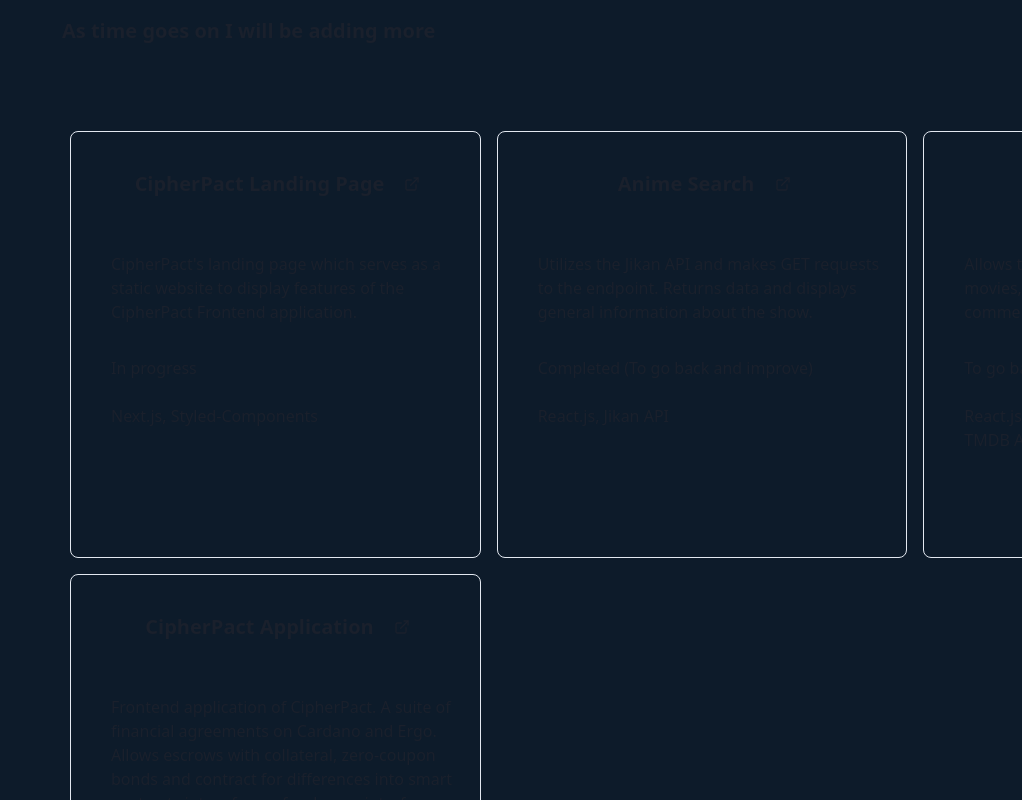
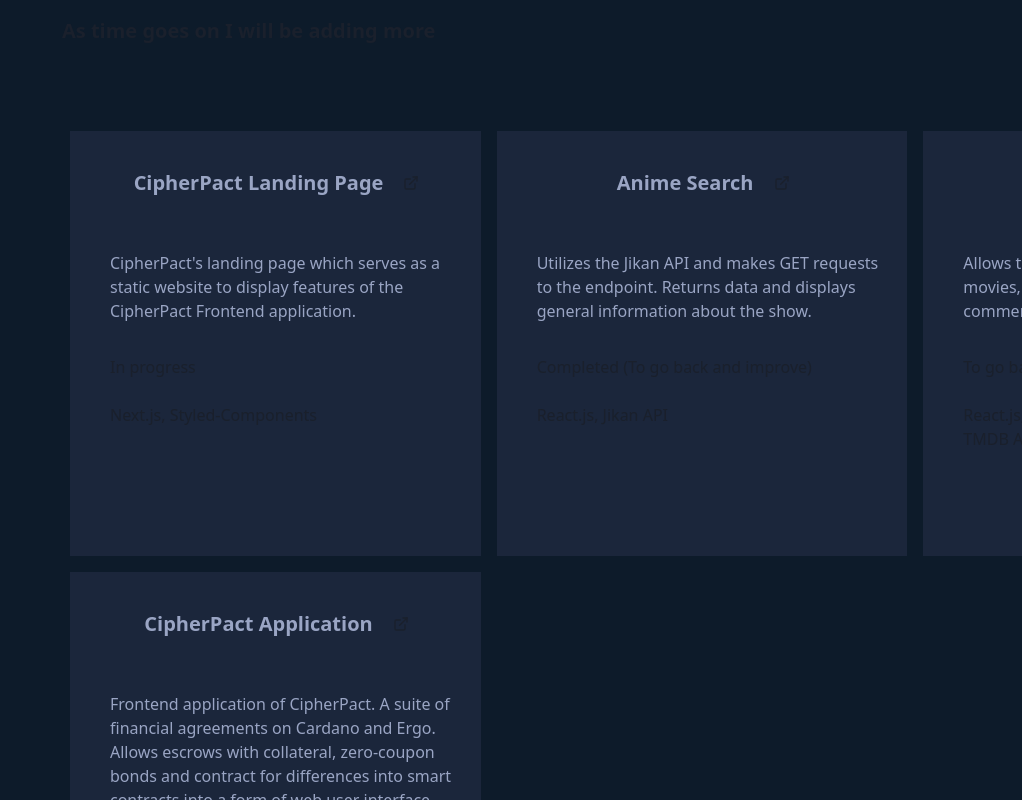
Before and after one commit to barangana/baradriel.dev, a Next.js app: page / in a window 1280 px wide. Shown: the part 2560-3360 px from the top of the page, without its empty margins (258-1280 px from the left). Built offline with nearby package versions, Linux system fonts and the light colour scheme.

Commit message:
style: added bg colors and text colors

```diff
--- a/components/Projects/Projects.tsx
+++ b/components/Projects/Projects.tsx
@@ -21,11 +21,11 @@
 
 const Projects: FC<Props> = ({ project }) => {
   return (
-    <Box borderWidth="1px" borderRadius="lg">
+    <Box bg="brand.200">
       <Box width="425px" height="425px" p="6">
         <Center>
           <HStack>
-            <Heading pb="4" pt="4" size="md">
+            <Heading pb="4" pt="4" size="md" color="brand.600">
               {project.title}
             </Heading>
             <Link href={project.link}>
@@ -40,7 +40,7 @@
         <Box>
           <Box>
             <Box pt="10" pl="4">
-              <Text>{project.description}</Text>
+              <Text color="brand.600">{project.description}</Text>
             </Box>
             <Box pt="8" pl="4">
               <Text>{project.status}</Text>
```
